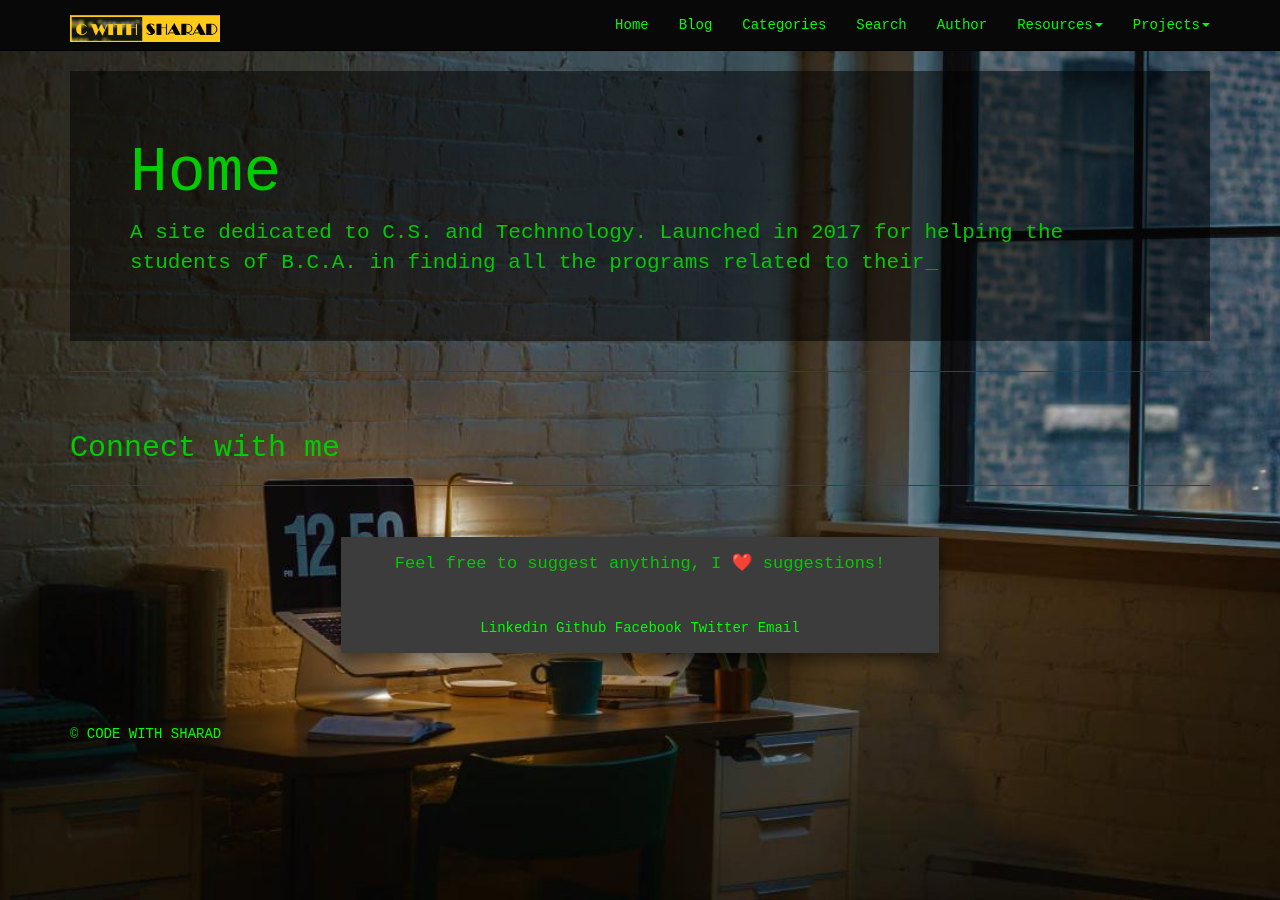
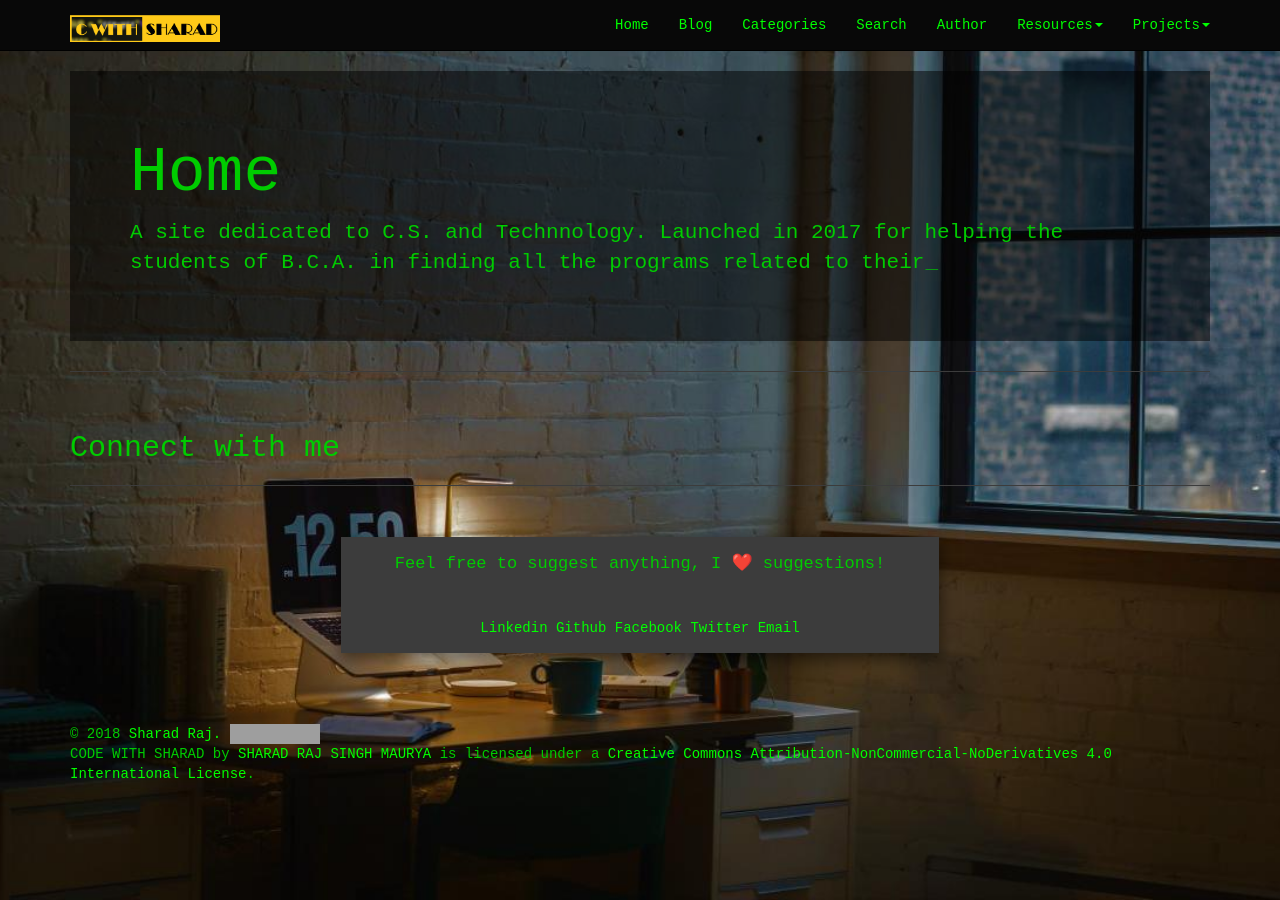
Before and after one commit to cwithsharad/cwithsharad.github.io, a Jekyll site: the page built from index.md, in a window 1280 px wide. Built offline with Jekyll 4.4.1, drawn with Linux system fonts in a browser that asks for light colours; emoji names are drawn with the system emoji font; grey boxes are pictures that could not be loaded.

Commit message:
Update footer.html

```diff
--- a/_includes/footer.html
+++ b/_includes/footer.html
@@ -30,6 +30,6 @@
 
 <div class="row tall-row">
 	<div class="col-md-12">
-		<p>© <a href="{{site.baseurl}}">{{ site.date }} {{ site.title }}</a></p>
+		<p>© {{ site.time | date: '%Y' }} <a href="{{ site.baseurl }}" >{{ site.author.name }}.</a> <a rel="license" href="http://creativecommons.org/licenses/by-nc-nd/4.0/"><img alt="Creative Commons License" style="border-width:0" src="https://i.creativecommons.org/l/by-nc-nd/4.0/80x15.png" /></a><br /><span xmlns:dct="http://purl.org/dc/terms/" property="dct:title">CODE WITH SHARAD</span> by <a xmlns:cc="http://creativecommons.org/ns#" href="https://www.cwithsharad.cf" property="cc:attributionName" rel="cc:attributionURL">SHARAD RAJ SINGH MAURYA</a> is licensed under a <a rel="license" href="http://creativecommons.org/licenses/by-nc-nd/4.0/">Creative Commons Attribution-NonCommercial-NoDerivatives 4.0 International License</a>.</p>
 	</div>
 </div>
```
